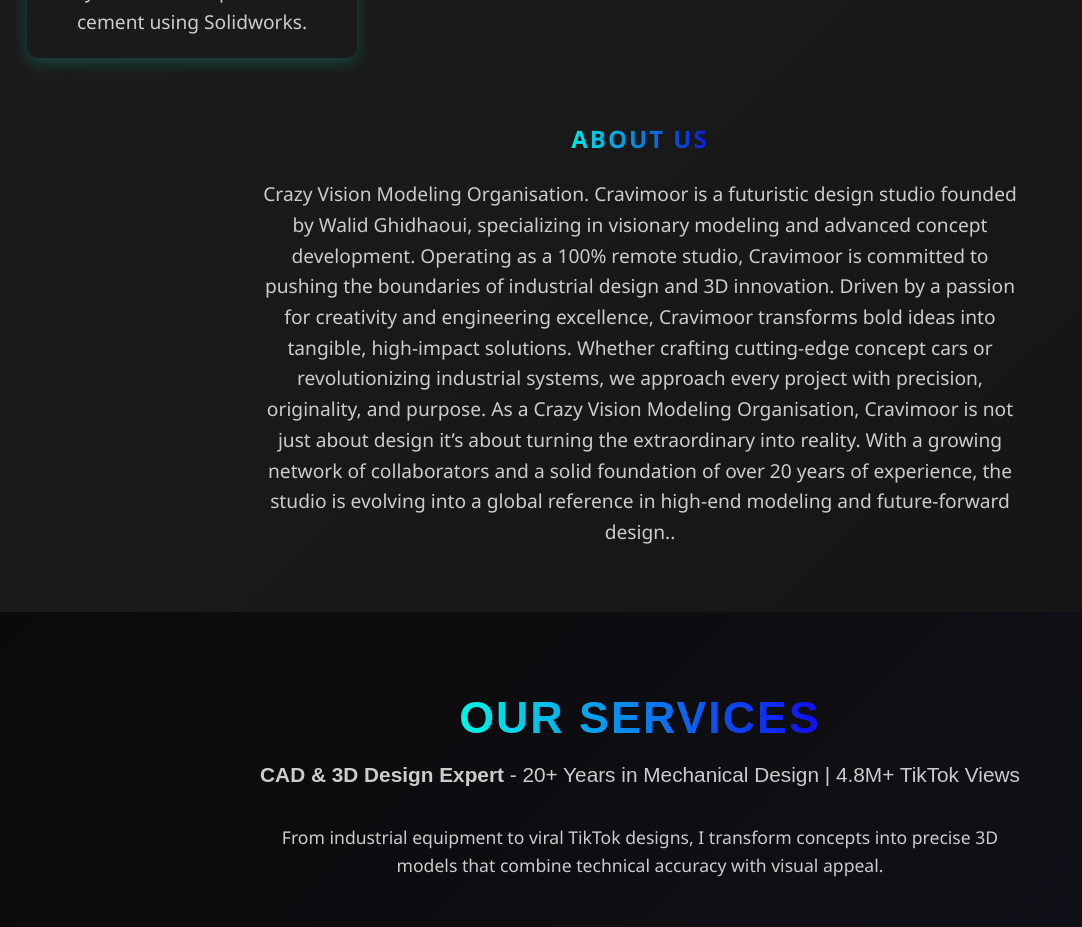
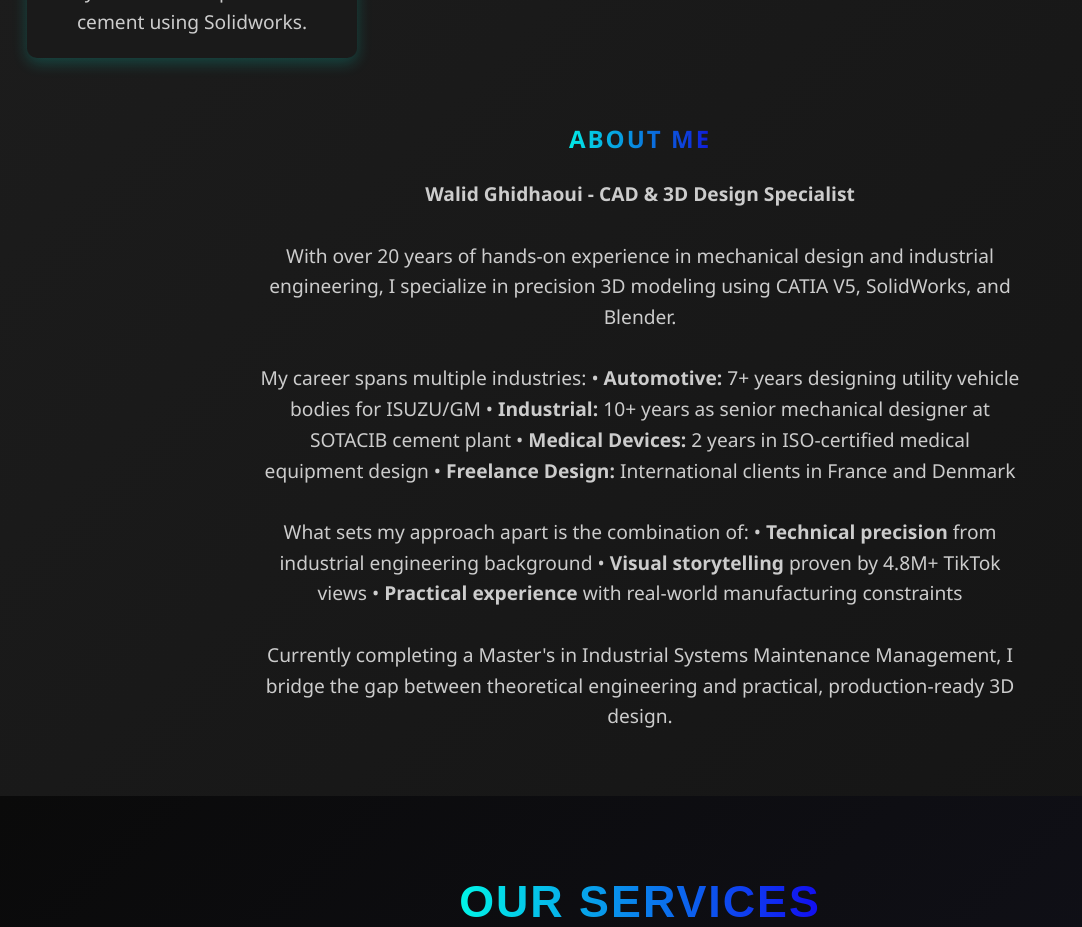
Before and after one commit to Walidghidhaoui/CRAVIMOOR, a React (Create React App) app: page / in a window 1280 px wide. Shown: the part 5240-6167 px from the top of the page, without its empty margins (0-1082 px from the left). Built offline with nearby package versions, Linux system fonts and the light colour scheme.

Commit message:
Update App.js
up

```diff
--- a/src/App.js
+++ b/src/App.js
@@ -242,13 +242,29 @@ function App() {
 
       {/* About Section */}
       <section className="section" id="about">
-        <h2>About Us</h2>
-        <p>Crazy Vision Modeling Organisation.
+  <h2>About Me</h2>
+  <p>
+    <strong>Walid Ghidhaoui - CAD & 3D Design Specialist</strong><br/><br/>
 
-Cravimoor is a futuristic design studio founded by Walid Ghidhaoui, specializing in visionary modeling and advanced concept development. Operating as a 100% remote studio, Cravimoor is committed to pushing the boundaries of industrial design and 3D innovation. Driven by a passion for creativity and engineering excellence, Cravimoor transforms bold ideas into tangible, high-impact solutions. Whether crafting cutting-edge concept cars or revolutionizing industrial systems, we approach every project with precision, originality, and purpose.
+    With over 20 years of hands-on experience in mechanical design and industrial engineering,
+    I specialize in precision 3D modeling using CATIA V5, SolidWorks, and Blender.<br/><br/>
 
-As a Crazy Vision Modeling Organisation, Cravimoor is not just about design it’s about turning the extraordinary into reality. With a growing network of collaborators and a solid foundation of over 20 years of experience, the studio is evolving into a global reference in high-end modeling and future-forward design..</p>
-      </section>
+    My career spans multiple industries:
+    • <strong>Automotive:</strong> 7+ years designing utility vehicle bodies for ISUZU/GM
+    • <strong>Industrial:</strong> 10+ years as senior mechanical designer at SOTACIB cement plant
+    • <strong>Medical Devices:</strong> 2 years in ISO-certified medical equipment design
+    • <strong>Freelance Design:</strong> International clients in France and Denmark<br/><br/>
+
+    What sets my approach apart is the combination of:
+    • <strong>Technical precision</strong> from industrial engineering background
+    • <strong>Visual storytelling</strong> proven by 4.8M+ TikTok views
+    • <strong>Practical experience</strong> with real-world manufacturing constraints<br/><br/>
+
+    Currently completing a Master's in Industrial Systems Maintenance Management,
+    I bridge the gap between theoretical engineering and practical,
+    production-ready 3D design.
+  </p>
+</section>
 
       {/* Services Section */}
       <OurServices />
```
